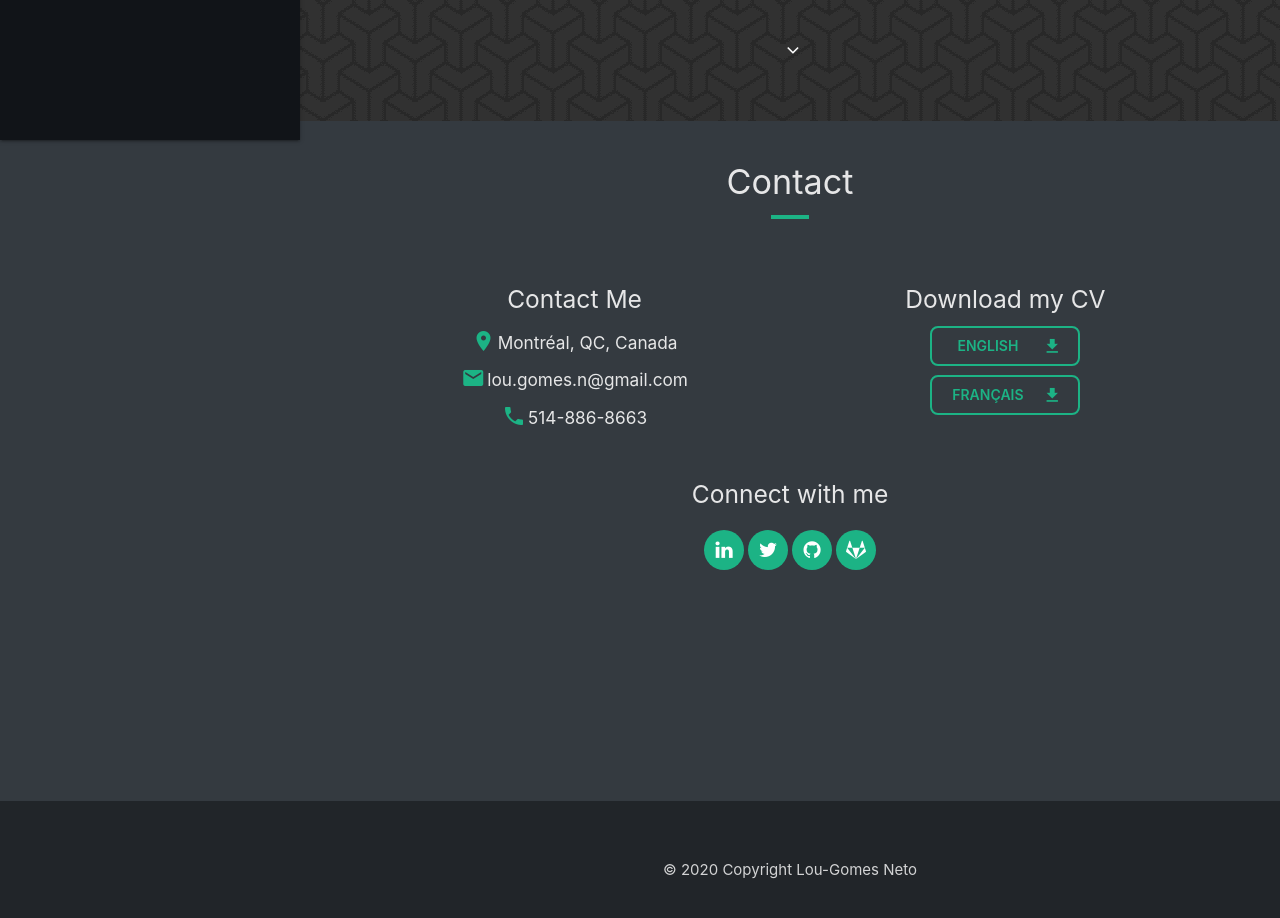
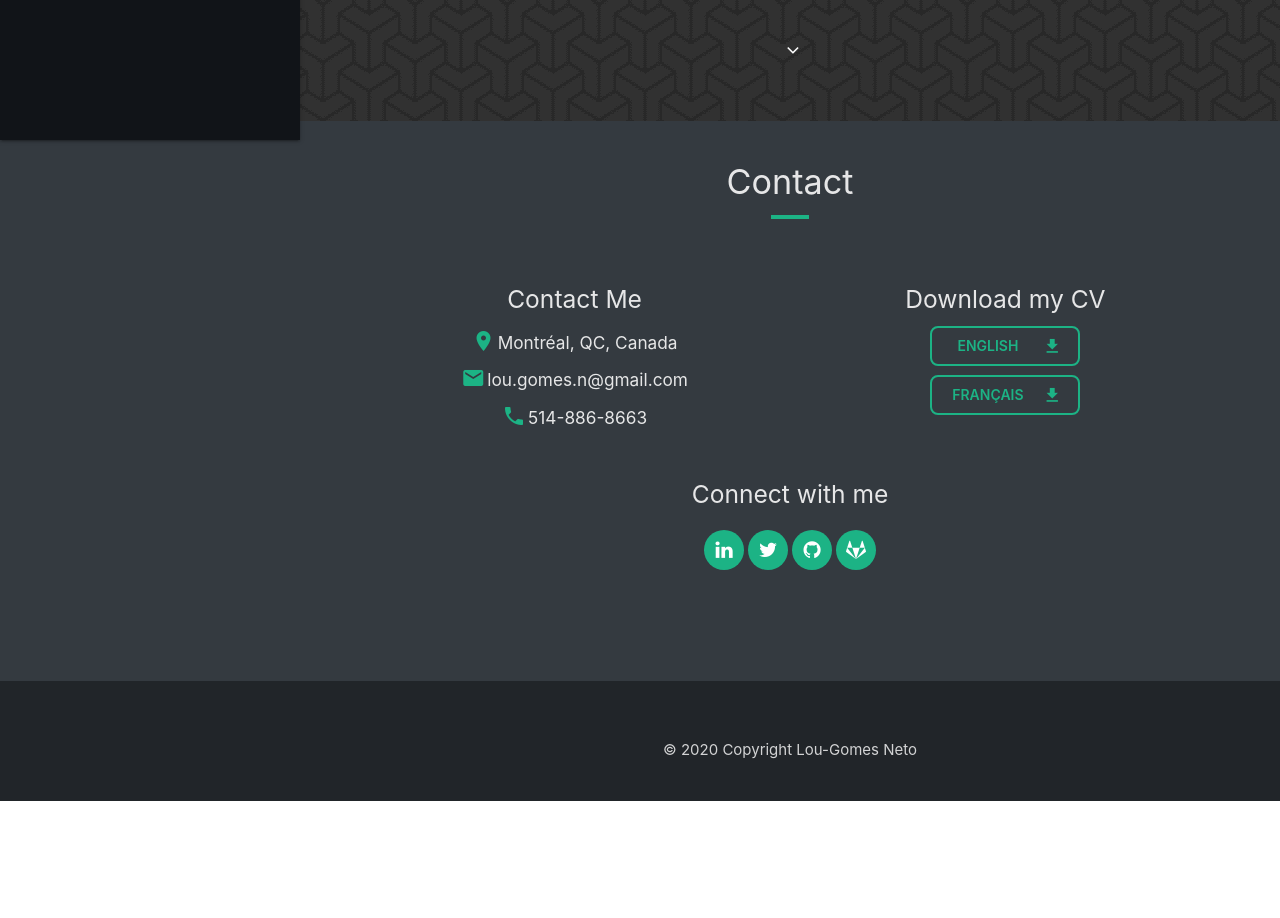
Before and after one commit to LouNeto/louneto.github.io, a React (Create React App) app: page / in a window 1280 px wide. Shown: the part 720-1638 px from the top of the page. After the commit the page ends 1521 px from the top, so only its background shows below. Built offline with nearby package versions, Linux system fonts and the light colour scheme.

Commit message:
Smoother menu slide out animation length + smaller contact section size

```diff
--- a/src/components/styles.css
+++ b/src/components/styles.css
@@ -24,12 +24,12 @@
 .sidenav {
   text-align: center;
   background-color: #111418;
+  transition: all 500ms;
 }
 
 .sidenav-trigger {
   background-color: transparent;
 }
-
 .sidenav-trigger i {
   color: #1cb385;
   padding-left: 10px;
@@ -300,7 +300,7 @@
 .contact {
   background-color: #343a40;
   height: auto;
-  min-height: 85vh;
+  min-height: 70vh;
   color: rgba(250, 250, 250, 0.9);
 }
 
```
